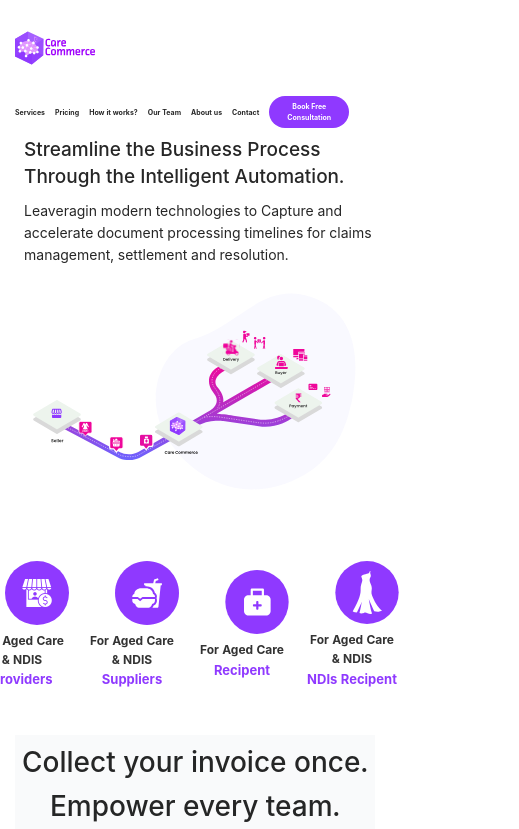
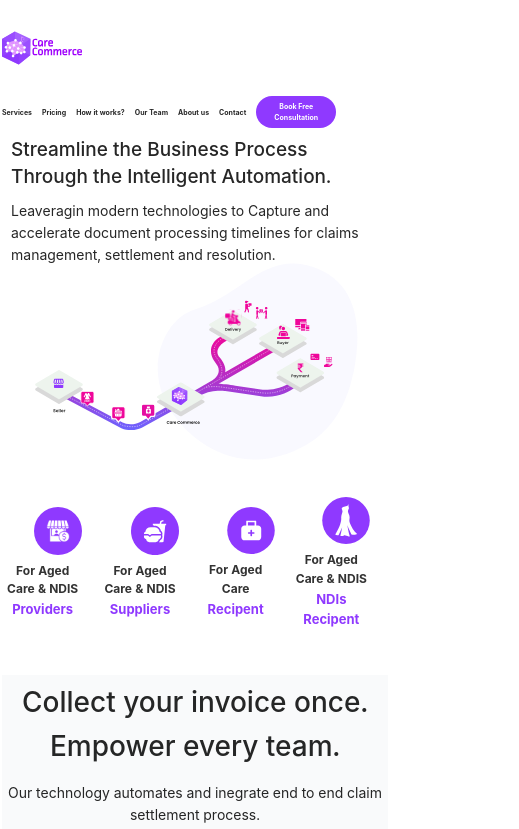
Before and after one commit to hameshdon/care-project-1, a React (Create React App) app: page /australia in a window 390 px wide. Shown: the top 829 px of the page, 519 px wide, since content can reach past the window. Built offline with nearby package versions, Linux system fonts and the light colour scheme.

Commit message:
care_response

```diff
--- a/src/App.css
+++ b/src/App.css
@@ -5,7 +5,12 @@
 }
 
 
-
+.layout {
+  display: flex;
+    justify-content: center;
+    align-items: center;
+    flex-direction: column;
+}
 .navbar-align {
   display: flex;
   flex-direction: row;
@@ -37,9 +42,11 @@
     border-width: 0px;
 }
 .care-content {
-width: 44rem;
+/* width: 44rem; */
 padding: 9px;
-margin-bottom: 17rem;
+/* margin-bottom: 17rem; */
+display: flex;
+flex-wrap: wrap;
 }
 .content-head {
   font-size: 40px;
@@ -55,7 +62,9 @@ margin-bottom: 17rem;
   left: 30rem;
 }
 .care-logo {
-  width: 64rem;
+  width: 800px;
+    margin-top: -54px;
+    margin-left: -143px;
 }
 .retail-menu-align {
   justify-content: center;
@@ -87,7 +96,7 @@ margin-bottom: 17rem;
 
 }
 .care-logo-img {
-  width: 4rem;
+  width: 3rem;
     margin-left: 30px;
 }
 
@@ -131,7 +140,9 @@ margin-bottom: 17rem;
   .care-content {
     width: 24rem;
     padding: 9px;
-    margin-bottom: 17rem;
+    /* margin-bottom: 17rem; */
+    display: flex;
+    flex-wrap: wrap;
     }
     .content-head {
       font-size: 19px;
@@ -147,7 +158,8 @@ margin-bottom: 17rem;
       left: 2rem
     }
     .care-logo {
-      width: 22rem;
+    width: 22rem;
+    margin-left: 23px;
     }
     .retail-container {
       display: flex;
--- a/src/App.js
+++ b/src/App.js
@@ -1,26 +1,34 @@
 import React from 'react';
 import './App.css';
 
-import Navbar from './components/Navbar';
-import CarePage from "./components/Pages/CarePage"
-import CarePageHome from './components/Pages/Page2/CarePageHome';
-import { BrowserRouter as Router, Routes, Route } from "react-router-dom";
-import ReadmoreOne from './components/Pages/Page2/ReadmorePages/ReadmoreOne';
+// import Navbar from './components/Navbar';
+// import CarePage from "./components/Pages/CarePage"
+// import CarePageHome from './components/Pages/Page2/CarePageHome';
+// import { BrowserRouter as Router, Routes, Route } from "react-router-dom";
+// import ReadmoreOne from './components/Pages/Page2/ReadmorePages/ReadmoreOne';
+import Layout from './Layout';
+// import { Layout } from "antd";
 function App() {
   return (
-   <div className='care'>
-     <Router forceRefresh={true}>
-     <Navbar/>
-     <Routes>
-      <Route path='/' element={<CarePage/>}/>
+    <>
+     <div className='layout'>
+    {/* <Navbar/>   */}
+    <Layout />
+    </div>
+    </>
+  //  <div className='care'>
+  //    <Router forceRefresh={true}>
+  //    <Navbar/>
+  //    <Routes>
+  //     <Route path='/' element={<CarePage/>}/>
 
 
 
-      <Route path='/australia' element={<CarePageHome/>}/>
-      <Route path='/readmoreone' element={<ReadmoreOne/>}/>
-    </Routes>
-    </Router>
-    </div>
+  //     <Route path='/australia' element={<CarePageHome/>}/>
+  //     <Route path='/readmoreone' element={<ReadmoreOne/>}/>
+  //   </Routes>
+  //   </Router>
+  //   </div>
 
   );
 }
--- a/src/Footer.css
+++ b/src/Footer.css
@@ -49,7 +49,7 @@
 /* tab */
 .ant-tabs > .ant-tabs-nav .ant-tabs-nav-wrap, .ant-tabs > div > .ant-tabs-nav .ant-tabs-nav-wrap {
     position: relative;
-    left: 30rem;
+    /* left: 30rem; */
     display: inline-block;
     display: flex;
     flex: auto;
@@ -172,6 +172,7 @@ right: 14rem;
     white-space: nowrap;
     transform: translate(0);
     font-weight: 600;
+    justify-content: center;
 }
 .ant-tabs-tab {
     position: relative;
@@ -190,5 +191,10 @@ right: 14rem;
 .unified-logo {
     width: 22rem;
 }
-
+.home_footer2_container {
+    display: flex;
+    flex-direction: column;
+    margin-top: 2rem;
+    margin-bottom: 2rem;
 }
+}
--- /dev/null
+++ b/src/Layout.jsx
@@ -0,0 +1,24 @@
+import React from "react";
+import { BrowserRouter as Router, Routes, Route } from "react-router-dom";
+import Navbar from "./components/Navbar";
+import CarePage from "./components/Pages/CarePage";
+import CarePageHome from "./components/Pages/Page2/CarePageHome";
+import ReadmoreOne from "./components/Pages/Page2/ReadmorePages/ReadmoreOne";
+function Layout() {
+    return (
+        <div className='care'>
+        <Router forceRefresh={true}>
+        <Navbar/>
+        <Routes>
+         <Route path='/' element={<CarePage/>}/>
+
+
+
+         <Route path='/australia' element={<CarePageHome/>}/>
+         <Route path='/readmoreone' element={<ReadmoreOne/>}/>
+       </Routes>
+       </Router>
+       </div>
+    )
+}
+export default Layout;
--- a/src/components/Pages/CarePage.jsx
+++ b/src/components/Pages/CarePage.jsx
@@ -14,18 +14,19 @@ function CarePage() {
        <>
 
        <div className="care-content ">
+        <div>
         <h1 className="content-head ">Streamline the Business Process <br/>
         Through the Intelligent Automation.
         </h1>
         <p className="content">Leaveragin modern technologies to Capture and accelerate document processing timelines for claims management, settlement and resolution. </p>
+        </div>
 
-        <div className="care-logo-container">
             <img
              className="care-logo"
             src={care}
               alt="logo"
         />
-          </div>
+
 
        </div>
 
--- a/src/components/Pages/Page2/CarePageHome.jsx
+++ b/src/components/Pages/Page2/CarePageHome.jsx
@@ -16,18 +16,19 @@ function CarePageHome() {
        <>
 
        <div className="care-content ">
+       <div>
         <h1 className="content-head ">Streamline the Business Process <br/>
         Through the Intelligent Automation.
         </h1>
         <p className="content">Leaveragin modern technologies to Capture and accelerate document processing timelines for claims management, settlement and resolution. </p>
 
-        <div className="care-logo-container">
+        </div>
             <img
              className="care-logo"
             src={care}
               alt="logo"
         />
-          </div>
+
 
        </div>
 
--- a/src/components/Pages/Page2/CarepageHomeFooter.jsx
+++ b/src/components/Pages/Page2/CarepageHomeFooter.jsx
@@ -3,7 +3,7 @@ import invoice from "../../../Logos/footer_logo/invoice.svg"
 import claims from "../../../Logos/footer_logo/claims.svg"
 import payment from "../../../Logos/footer_logo/payment.svg"
 import "../../../Footer.css"
-import {useNavigate, useLocation  } from "react-router-dom";
+import {useNavigate,  } from "react-router-dom";
 function CarepageHomeFooter() {
      const history = useNavigate();
     return (
--- a/src/components/Pages/Page2/CarepageHomeFooterTwo.jsx
+++ b/src/components/Pages/Page2/CarepageHomeFooterTwo.jsx
@@ -4,7 +4,7 @@ import home_unified from "../../../Logos/footer_logo/home_unified.svg";
 import tick from "../../../Logos/footer_logo/tick.svg";
 import build_logo from "../../../Logos/footer_logo/build_logo.svg";
 import "../../../Footer.css";
-import {useNavigate, useLocation  } from "react-router-dom";
+// import {useNavigate, useLocation  } from "react-router-dom";
 
 function CarepageHomeFooterTwo() {
   return (
```
